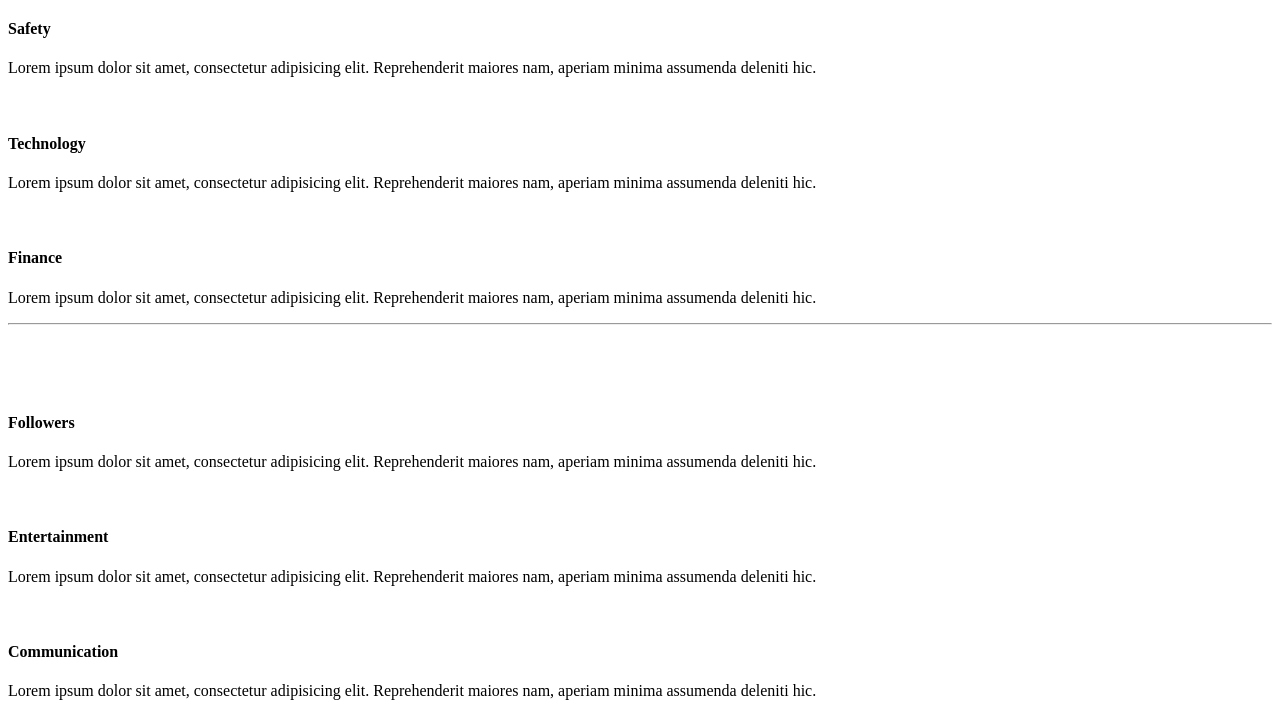
After one commit to ilikesounds/jt_portfolio, a Django app: template projects/templates/projects/projects.html in a window 1280 px wide. The commit adds this page. Shown: the part 408-1121 px from the top of the page. Run offline with Django 3.2, Linux system fonts and the light colour scheme; the template is opened without the code that fills it, so the values that code supplies are empty.

Commit message:
heroku mitigation

```diff
--- a/blog/templates/blog/blog.html
+++ b/blog/templates/blog/blog.html
@@ -1,5 +1,4 @@
 {% extends 'jt_portfolio/base.html' %}
-{% include 'jt_portfolio/nav.html' %}
 {% block  body %}
 <section class="section extra-margins">
     <h1 class="section-heading">Articles</h1>
--- a/jt_portfolio/urls.py
+++ b/jt_portfolio/urls.py
@@ -4,11 +4,11 @@ This module is the root URL configuration for the jt_portfolio site.
 """
 from django.conf.urls import url, include
 from django.contrib import admin
-from .views import redirect_home
+from .views import Home
 
 
 urlpatterns = [
-    url(r'^$', redirect_home, name='home'),
+    url(r'^$', Home.as_view(), name='home'),
     url(r'^admin/', admin.site.urls),
     url(r'^blog/', include('blog.urls')),
 ]
--- a/jt_portfolio/views.py
+++ b/jt_portfolio/views.py
@@ -1,6 +1,6 @@
-from django.shortcuts import redirect
+from django.views.generic import TemplateView
 
 
-def redirect_home(request):
+class Home(TemplateView):
 
-    return redirect('/blog')
+    template_name = 'jt_portfolio/home.html'
--- /dev/null
+++ b/projects/templates/projects/projects.html
@@ -0,0 +1,133 @@
+{% block projects %}
+
+<!--Projects section v.4-->
+<section class="section extra-margins">
+
+<!--Section heading-->
+<h1 class="section-heading">Our best projects</h1>
+<!--Section description-->
+<p class="section-description">Duis aute irure dolor in reprehenderit in voluptate velit esse cillum dolore eu fugiat nulla pariatur. Excepteur sint occaecat cupidatat non proident, sunt in culpa qui officia deserunt mollit anim id est laborum.</p>
+
+<!--First row-->
+<div class="row">
+
+    <!--First column-->
+    <div class="col-md-6 mb-r">
+        <!--Image-->
+        <img src="https://mdbootstrap.com/img/Photos/Horizontal/People/6-col/img%20(120).jpg" alt="" class="img-fluid z-depth-2">
+    </div>
+    <!--/First column-->
+
+    <!--Second column-->
+    <div class="col-md-5 offset-md-1">
+        <!--First row-->
+        <div class="row">
+            <div class="col-1 mr-1">
+                <i class="fa fa-bank fa-2x cyan-text"></i>
+            </div>
+            <div class="col-10">
+                <h4 class="feature-title">Safety</h4>
+                <p class="grey-text">Lorem ipsum dolor sit amet, consectetur adipisicing elit. Reprehenderit maiores nam, aperiam minima assumenda deleniti hic.</p>
+            </div>
+        </div>
+        <!--/First row-->
+
+        <div style="height:20px"></div>
+
+        <!--Second row-->
+        <div class="row">
+            <div class="col-1 mr-1">
+                <i class="fa fa-code fa-2x indigo-text"></i>
+            </div>
+            <div class="col-10">
+                <h4 class="feature-title">Technology</h4>
+                <p class="grey-text">Lorem ipsum dolor sit amet, consectetur adipisicing elit. Reprehenderit maiores nam, aperiam minima assumenda deleniti hic.</p>
+            </div>
+        </div>
+        <!--/Second row-->
+
+        <div style="height:20px"></div>
+
+        <!--Third row-->
+        <div class="row">
+            <div class="col-1 mr-1">
+                <i class="fa fa-money fa-2x blue-text"></i>
+            </div>
+            <div class="col-10">
+                <h4 class="feature-title">Finance</h4>
+                <p class="grey-text">Lorem ipsum dolor sit amet, consectetur adipisicing elit. Reprehenderit maiores nam, aperiam minima assumenda deleniti hic.</p>
+            </div>
+        </div>
+        <!--/Third row-->
+
+    </div>
+    <!--/Second column-->
+
+</div>
+<!--/First row-->
+
+<div style="height:70px">
+    <hr class="hidden-md-up">
+</div>
+
+<!--Second row-->
+<div class="row">
+
+    <!--First column-->
+    <div class="col-md-5 mb-r">
+
+        <!--First row-->
+        <div class="row">
+            <div class="col-1 mr-1">
+                <i class="fa fa-eye fa-2x light-green-text"></i>
+            </div>
+            <div class="col-10">
+                <h4 class="feature-title">Followers</h4>
+                <p class="grey-text">Lorem ipsum dolor sit amet, consectetur adipisicing elit. Reprehenderit maiores nam, aperiam minima assumenda deleniti hic.</p>
+            </div>
+        </div>
+        <!--/First row-->
+
+        <div style="height:20px"></div>
+
+        <!--Second row-->
+        <div class="row">
+            <div class="col-1 mr-1">
+                <i class="fa fa-heart-o fa-2x pink-text"></i>
+            </div>
+            <div class="col-10">
+                <h4 class="feature-title">Entertainment</h4>
+                <p class="grey-text">Lorem ipsum dolor sit amet, consectetur adipisicing elit. Reprehenderit maiores nam, aperiam minima assumenda deleniti hic.</p>
+            </div>
+        </div>
+        <!--/Second row-->
+
+        <div style="height:20px"></div>
+
+        <!--Third row-->
+        <div class="row">
+            <div class="col-1 mr-1">
+                <i class="fa fa-smile-o fa-2x amber-text"></i>
+            </div>
+            <div class="col-10">
+                <h4 class="feature-title">Communication</h4>
+                <p class="grey-text">Lorem ipsum dolor sit amet, consectetur adipisicing elit. Reprehenderit maiores nam, aperiam minima assumenda deleniti hic.</p>
+            </div>
+        </div>
+        <!--/Third row-->
+
+    </div>
+    <!--/First column-->
+
+    <!--Second column-->
+    <div class="col-md-6  offset-md-1 mb-2">
+        <img src="https://mdbootstrap.com/img/Photos/Horizontal/People/6-col/img%20(93).jpg" alt="" class="img-fluid z-depth-2">
+    </div>
+    <!--/Second column-->
+
+</div>
+<!--/First row-->
+</section>
+<!--/Projects section v.4-->
+
+{% endblock %}
--- /dev/null
+++ b/templates/jt_portfolio/home.html
@@ -0,0 +1 @@
+this url route works.
```
Also changed, not shown: aboutme/templates/aboutme/aboutme.html (added), aboutme/templates/aboutme/aboutme_edu.html (added), aboutme/templates/aboutme/aboutme_jobs.html (added), projects/templates/projects/projects_detail.html (added).
